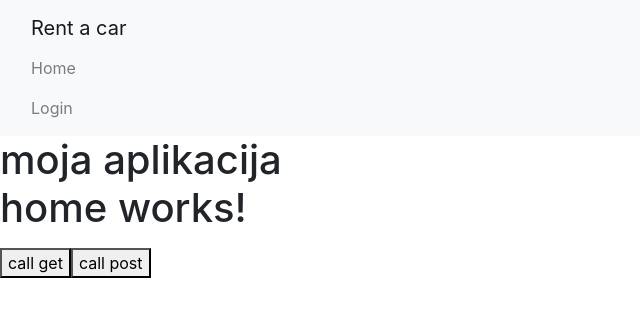
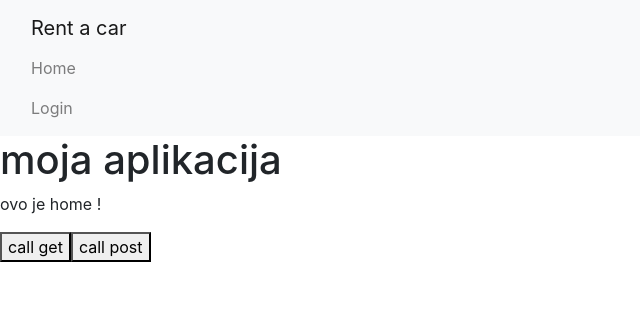
Before and after one commit to djordjepekic/Web-Projekat---frontend, an Angular app: page /home in a window 1280 px wide. Shown: the top 316 px of the page, without its empty margins (0-640 px from the left). Built offline with nearby package versions, Linux system fonts and the light colour scheme.

Commit message:
small bugfix

```diff
--- a/src/app/app.component.html
+++ b/src/app/app.component.html
@@ -11,7 +11,7 @@
 </nav>
 <h1>
   {{title}}
-  <router-outlet></router-outlet>
 </h1>
+<router-outlet></router-outlet>
 <button (click)="callGet()">call get</button>
 <button (click)="callPost()">call post</button>
--- a/src/app/home/home.component.html
+++ b/src/app/home/home.component.html
@@ -1,3 +1,3 @@
 <p>
-  home works!
+  ovo je home !
 </p>
```
